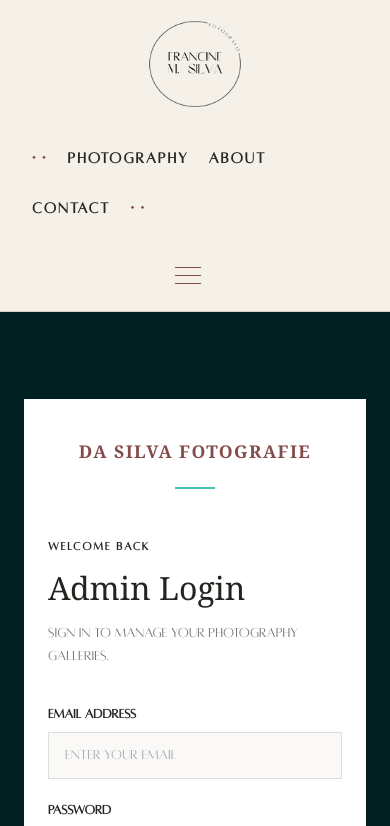
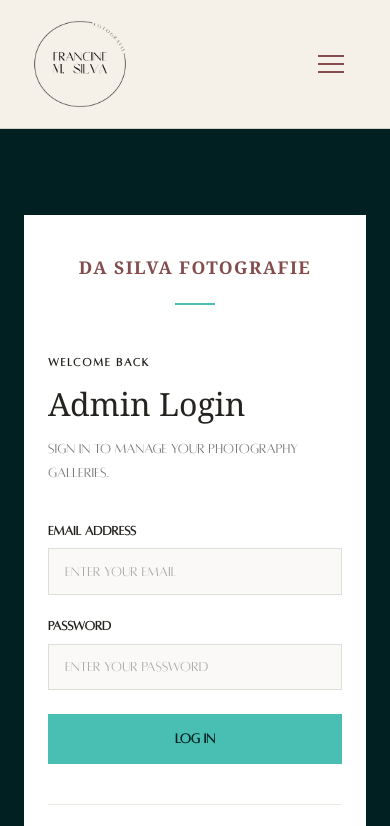
Before and after one commit to Francine-Pepe/photography-portfolio, a Next.js app: page /admin/login in a window 390 px wide. Shown: the top 826 px of the page. Built offline with nearby package versions, Linux system fonts and the light colour scheme.

Commit message:
fix: navigation css on mobile

```diff
--- a/src/components/layout/Header.module.scss
+++ b/src/components/layout/Header.module.scss
@@ -1,7 +1,13 @@
-@use "../../styles/mixins" as mixins;
+@use "@/styles/mixins" as mixins;
 
 .header {
-  @include mixins.flex-container($direction: column, $align: center, $justify: center, $gap: 2rem);
+  @include mixins.flex-container(
+    $direction: column,
+    $align: center,
+    $justify: center,
+    $gap: 2rem
+  );
+
   position: relative;
   padding: 1.5rem 5%;
   background-color: var(--color-paper);
@@ -20,6 +26,7 @@
   object-fit: contain;
 }
 
+// Desktop navigation
 .navigation {
   @include mixins.flex-container($align: center);
   @include mixins.flex-gap(clamp(1.25rem, 3vw, 3rem));
@@ -34,7 +41,7 @@
   text-transform: uppercase;
   transition: color 200ms ease;
 
-  &[aria-current="page"] {
+  &[aria-current="“page”"] {
     color: var(--color-burgundy);
   }
 
@@ -45,7 +52,7 @@
     left: 0;
     height: 0.0625rem;
     background-color: var(--color-burgundy);
-    content: "";
+    content: “”;
     transform: scaleX(0);
     transform-origin: left;
     transition: transform 250ms ease;
@@ -94,7 +101,6 @@
     &:first-child {
       transform: translateY(0.5rem) rotate(45deg);
     }
-
     &:nth-child(2) {
       opacity: 0;
     }
@@ -110,10 +116,29 @@
   display: none;
 }
 
+.mobileLink {
+  text-decoration: none;
+  font-size: var(--font-size-heading-xs);
+  color: var(--color-dusty-rose);
+
+  &[aria-current="page"] {
+    text-decoration: underline;
+    text-underline-offset: 0.2rem;
+  }
+
+  &:hover {
+    opacity: 0.6;
+  }
+}
+
 // Responsive
 @media (max-width: 48rem) {
+
   .header {
-    @include mixins.flex-container($justify: space-between);
+    display: flex;
+    flex-direction: row;
+    justify-content: space-between;
+    align-items: center;
     padding: 1rem 2rem;
   }
 
@@ -122,7 +147,11 @@
   }
 
   .menuButton {
-    @include mixins.flex-container($direction: column, $justify: center, $gap: 0.4rem);
+    @include mixins.flex-container(
+      $direction: column,
+      $justify: center,
+      $gap: 0.4rem
+    );
   }
 
   .mobileNavigation {
@@ -130,7 +159,13 @@
     top: 100%;
     left: 0;
     width: 100%;
-    @include mixins.flex-container($direction: column, $align: center, $gap: 1.5rem);
+
+    @include mixins.flex-container(
+      $direction: column,
+      $align: center,
+      $gap: 1.5rem
+    );
+
     padding: 2rem 1rem;
     background: var(--color-burgundy);
     opacity: 0;
@@ -143,10 +178,6 @@
       transform 0.3s ease;
 
     z-index: 10;
-
-    a {
-      color: var(--color-dusty-rose);
-    }
   }
 
   .mobileNavigationOpen {
@@ -154,34 +185,14 @@
     visibility: visible;
     transform: translateY(0);
   }
-
-    .mobileLink {
-    text-decoration: none;
-    font-size: var(--font-size-heading-xs);
-    color: var(--color-admin-ink);
-
-    &[aria-current="page"] {
-      text-decoration: underline;
-      text-underline-offset: 0.2rem;
-    }
-
-    &:hover {
-      opacity: 0.6;
-    }
-  }
 }
 
-@media (max-width: 37.5rem) {
-
-  .navigation {
-    @include mixins.flex-container($wrap: wrap);
-    @include mixins.flex-gap(1.25rem);
-  }
-}
-
+// Reduced motion
 @media (prefers-reduced-motion: reduce) {
   .link,
-  .link::after {
+  .link::after,
+  .menuButton span,
+  .mobileNavigation {
     transition: none;
   }
 }
```
